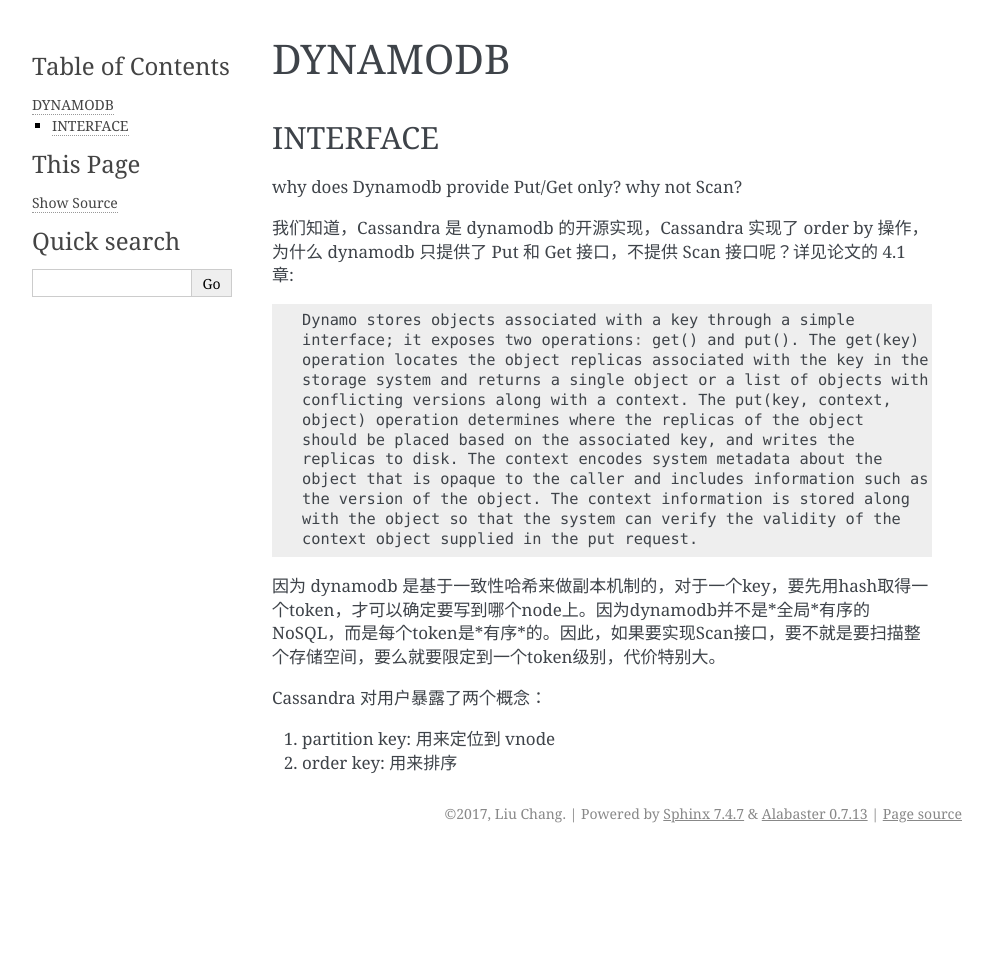
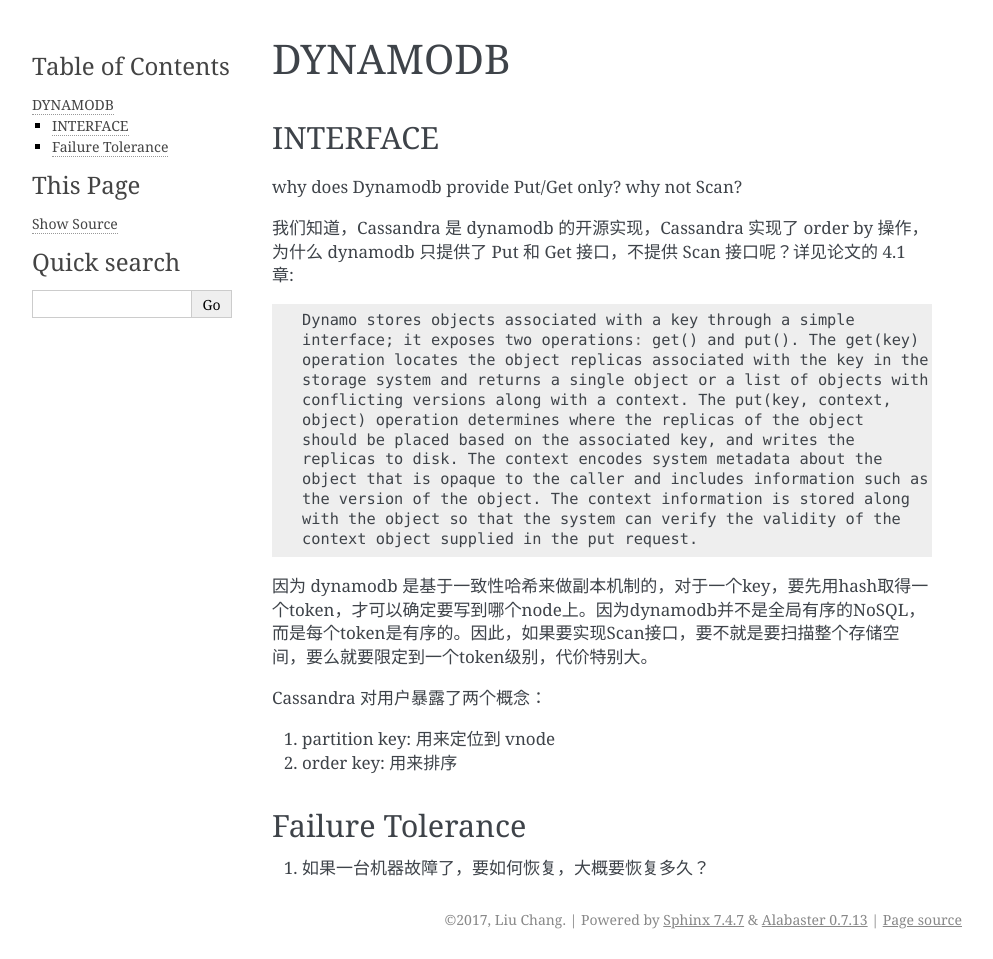
Before and after one commit to Liuchang0812/Paper, a Sphinx documentation site: the page built from source/NoSQL/Dynamodb.rst, in a window 1280 px wide. Shown: the whole page, without its empty margins (148-1141 px from the left). Built offline with Sphinx 7.4.7, drawn with Linux system fonts in a browser that asks for light colours; before the commit the page ends 900 px from its top, so only the background shows below that.

Commit message:
Update Dynamodb.rst

```diff
--- a/source/NoSQL/Dynamodb.rst
+++ b/source/NoSQL/Dynamodb.rst
@@ -25,9 +25,14 @@
   context object supplied in the put request.
 
 
-因为 dynamodb 是基于一致性哈希来做副本机制的，对于一个key，要先用hash取得一个token，才可以确定要写到哪个node上。因为dynamodb并不是*全局*有序的NoSQL，而是每个token是*有序*的。因此，如果要实现Scan接口，要不就是要扫描整个存储空间，要么就要限定到一个token级别，代价特别大。
+因为 dynamodb 是基于一致性哈希来做副本机制的，对于一个key，要先用hash取得一个token，才可以确定要写到哪个node上。因为dynamodb并不是全局有序的NoSQL，而是每个token是有序的。因此，如果要实现Scan接口，要不就是要扫描整个存储空间，要么就要限定到一个token级别，代价特别大。
 
 Cassandra 对用户暴露了两个概念：
 
 #. partition key: 用来定位到 vnode
 #. order key: 用来排序
+
+Failure Tolerance
+-------------------
+
+1. 如果一台机器故障了，要如何恢复，大概要恢复多久？
```
